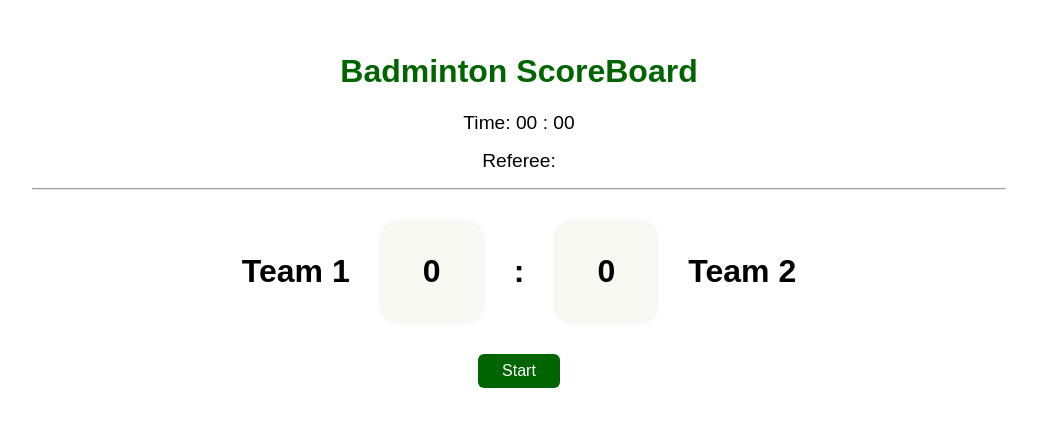
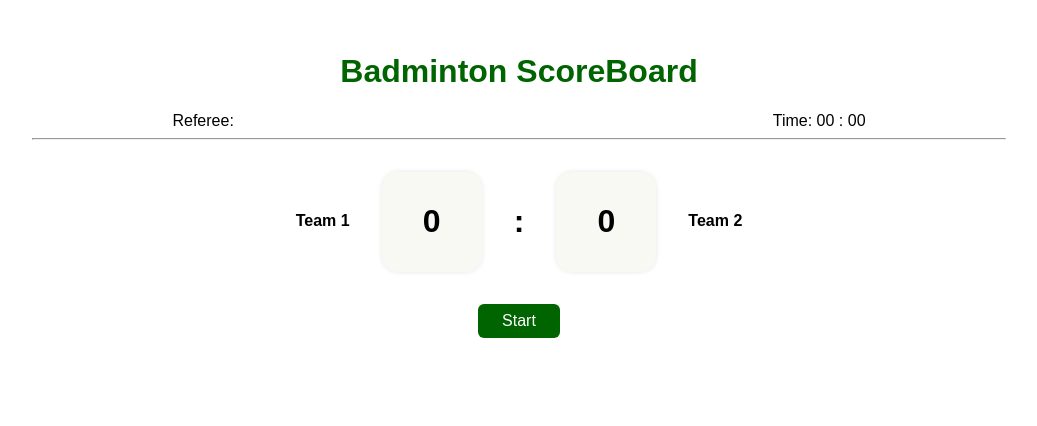
Before and after one commit to jolenele/badminton-scoreboard, a React (Create React App) app in the folder badminton-scoreboard/: page /scoreboard in a window 1280 px wide. Shown: the top 426 px of the page, without its empty margins (121-1158 px from the left). Built offline with nearby package versions, Linux system fonts and the light colour scheme.

Commit message:
Finished touch up the design for Scoreboard

```diff
--- a/badminton-scoreboard/src/pages/ScoreBoard.js
+++ b/badminton-scoreboard/src/pages/ScoreBoard.js
@@ -39,9 +39,8 @@ export default function ScoreBoard() {
   };
 
   const handleScore = (team) => {
-    if (!running) return;
+    if (!running || winner) return; // Prevent scoring if paused or winner exists
     const newHistory = [...history];
-
     if (team === 1 && score1 < 30) {
       newHistory.push({ team: 1, prev: score1 });
       setScore1(score1 + 1);
@@ -49,9 +48,8 @@ export default function ScoreBoard() {
       newHistory.push({ team: 2, prev: score2 });
       setScore2(score2 + 1);
     }
-
     setHistory(newHistory);
-    setCanUndo(true); // Enable Undo after a valid score
+    setCanUndo(true); // Re-enable Undo after scoring
   };
 
 
@@ -108,8 +106,11 @@ export default function ScoreBoard() {
   return (
   <div className="scoreboard-container">
     <h1 className="scoreboard-title">Badminton ScoreBoard</h1>
-    <p className="scoreboard-timer">Time: {formatTime(timer)}</p>
-    <p className="scoreboard-timer">Referee: {referee}</p>
+    <div className="scoreboard-info-row">
+      <p className="scoreboard-timer">Referee: {referee}</p>
+      <p className="scoreboard-timer">Time: {formatTime(timer)}</p>
+    </div>
+
     <hr className="scoreboard-divider" />
 
     <div className="scoreboard-score-row">
--- a/badminton-scoreboard/src/styles/ScoreBoard.css
+++ b/badminton-scoreboard/src/styles/ScoreBoard.css
@@ -10,13 +10,25 @@
   font-weight: 600;
 }
 
-.scoreboard-timer {
-  font-size: 1.2rem;
-  margin: 1rem 0;
+/* .scoreboard-timer {
+  font-size: 0.5rem;
+  margin: 0.5rem 0;
+} */
+
+.scoreboard-info-row {
+  display: flex;
+  justify-content: space-around;
+  align-items: center;
+  gap: 1rem; /* optional spacing */
 }
 
+.scoreboard-timer {
+  margin: 0;
+}
+
+
 .scoreboard-divider {
-  margin: 1rem auto;
+  margin: 0.5rem auto;
   width: 80%;
 }
 
@@ -33,7 +45,7 @@
 }
 
 .scoreboard-team-title {
-  font-size: 2rem;
+  font-size: 1rem;
   font-weight: bold;
 }
 
```
